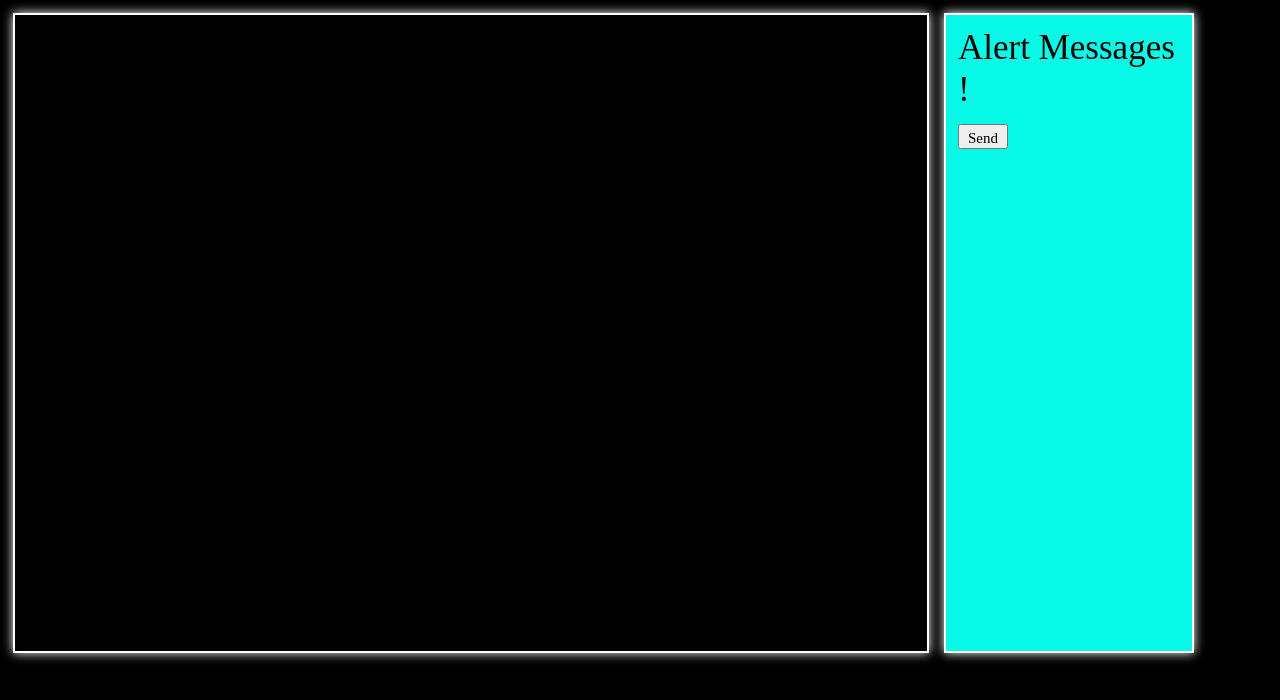
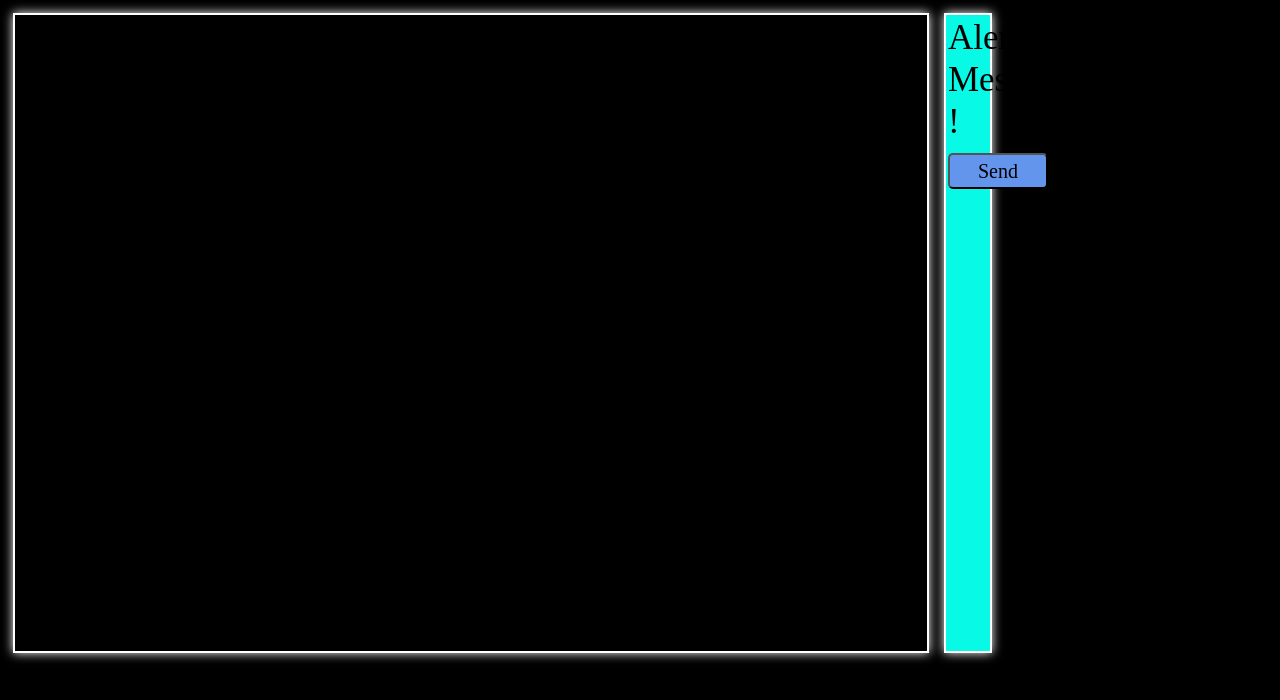
Before and after one commit to Spyrosigma/HackJnu3-Project, a Django app: page /home in a window 1280 px wide. Shown: the part 76-776 px from the top of the page. Run offline with Django 5.2, Linux system fonts and the light colour scheme; the visitor is signed in with stand-in values (Sample User, id 1).

Commit message:
Update home.html

```diff
--- a/templates/cctv/home.html
+++ b/templates/cctv/home.html
@@ -54,17 +54,20 @@
   <div class="content">
     <!-- <div class="cctv"><video src="/static/footage/cctv1.mp4" controls></video></div> -->
     <div class="cctv">
-      <video id="videoElement" autoplay></video>
+      <video id="videoElement" autoplay height="500px" width="3000px"></video>
     </div>
 
 
     &nbsp;&nbsp;&nbsp;
+    <div class="main-message">
       <div class="alertmessage">
         <form action="" method="post">
           {% csrf_token %}
           <h3>Alert Messages !</h3>
-        <input type="submit" value="Send" style="width: 50px; height: 25px; font-size: 15px;">
+          <input type="submit" value="Send" style="background-color: cornflowerblue; border-radius: 5px; padding-left: 20px; padding-right: 20px; width: 100px; " class="buton">
         </form> <br> <br>
+      </div>
+      <div class="succes_message">
         {% if messages %}
         {% for message in messages %}
         <div {% if message.tags %} class="{{ message.tags }}" {% endif %} style="color: rgb(0, 0, 0);">
@@ -73,7 +76,7 @@
         {% endfor %}
         {% endif %}
       </div>
-
+    </div>
   </div>
 
   <script src="https://cdn.jsdelivr.net/npm/bootstrap@5.3.2/dist/js/bootstrap.bundle.min.js"
```
Lines whose indentation alone changed are shown as unchanged.
